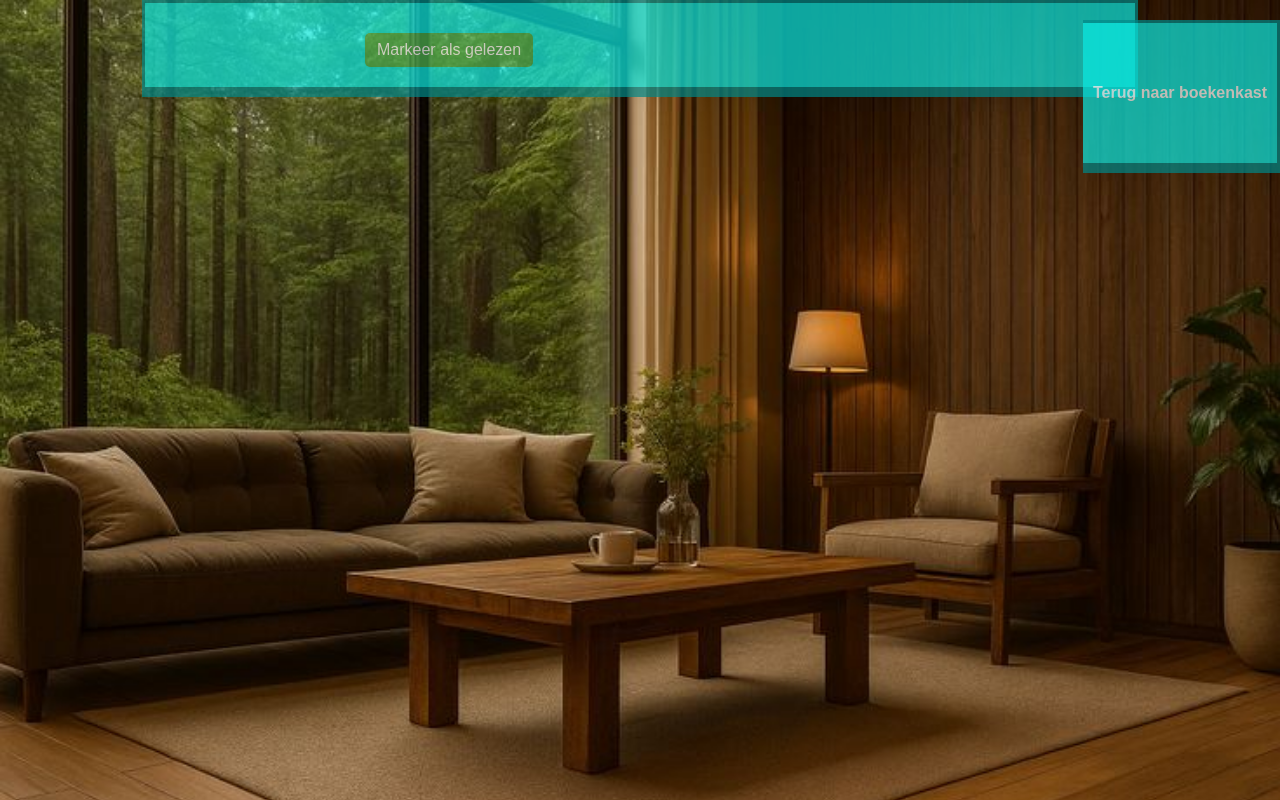
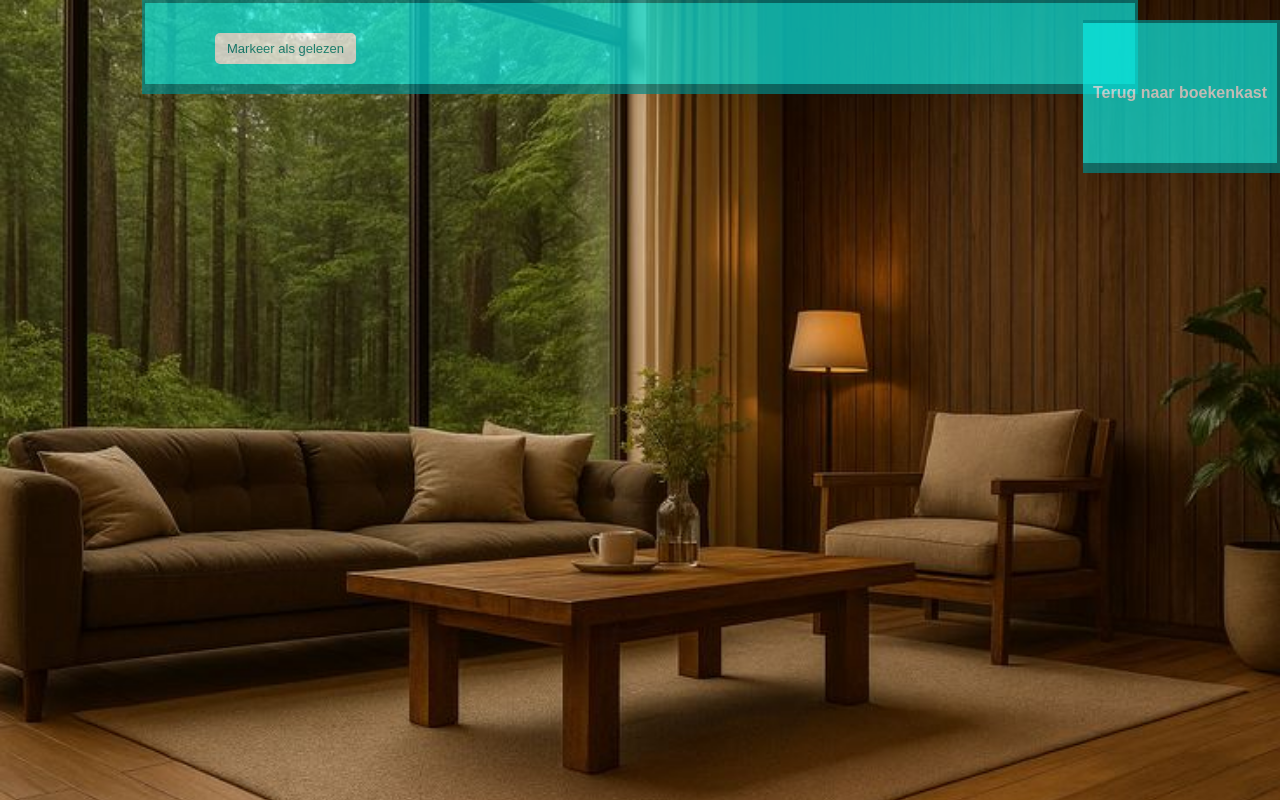
Before and after one commit to Bakkerbout/TLE1, a PHP site: page /bookDetails.php in a window 1280 px wide. Run offline with PHP 8.4, Linux system fonts and the light colour scheme; data that the repository does not hold is empty.

Commit message:
UPDATED buttons are the same on details page

```diff
--- a/bookDetails.php
+++ b/bookDetails.php
@@ -21,11 +21,20 @@ if (isset($_GET['id'])) {
         <div class="background-img"></div>
         <div class="shelfBackground">
             <div class="shelf" id="shelf-background">
-                <h1><?php echo $book['volumeInfo']['title']; ?></h1>
+                <!--                <h1>--><?php //echo $book['volumeInfo']['title']; ?><!--</h1>-->
             </div>
             <a href="#" id="markAsRead"
-               style="display: inline-block; margin-top: 10px; margin-left: 200px; padding: 8px 12px; background-color: #4CAF50; color: white; text-decoration: none; border-radius: 5px;">Markeer
+               style="display: inline-block; text-decoration: none;
+    margin-top: 10px;
+    margin-left: 50px;
+    padding: 8px 12px;
+    background-color: #ffffff;
+    color: #088;
+    border-radius: 5px;
+     font-size: 13px;
+border: black;">Markeer
                 als gelezen</a>
+
         </div>
         <div class="search-box" style="position: absolute; top: 20px; right: 0; opacity: 0.7;">
             <a href="index.php">Terug naar boekenkast</a>
@@ -53,6 +62,7 @@ if (isset($_GET['id'])) {
         if (readBooks.includes(id)) {
             readBooks = readBooks.filter(bookId => bookId !== id);
             markAsReadButton.textContent = "Markeer als gelezen";
+
         } else {
             readBooks.push(id);
             markAsReadButton.textContent = "Markeer als nog niet gelezen";
--- a/css/style.css
+++ b/css/style.css
@@ -197,3 +197,15 @@ a {
     color: #ffffff;
     text-decoration: none;
 }
+
+.detailPageButton {
+    text-decoration: none;
+    margin-top: 10px;
+    margin-left: 50px;
+    padding: 8px 12px;
+    background-color: #ffffff;
+    color: #088;
+    border-radius: 5px;
+    border: black;
+    font-size: 13px;
+}
--- a/js/bookDetails.js
+++ b/js/bookDetails.js
@@ -13,8 +13,10 @@ function init() {
 }
 
 function displayBookDetails(book) {
+
+    console.log("API data:", book);
     let shelfDiv = document.querySelector(".shelfBackground");
-    const {title, authors, description, imageLinks} = book.volumeInfo;
+    const {title, authors, description, imageLinks, pageCount} = book.volumeInfo;
 
     const detailsHTML = document.createElement("div");
     detailsHTML.innerHTML = `
@@ -22,11 +24,13 @@ function displayBookDetails(book) {
         ${authors ? `<p>Auteur(s): ${authors.join(", ")}</p>` : ""}
         ${imageLinks?.thumbnail ? `<img src="${imageLinks.thumbnail}" alt="${title}">` : ""}
         <p>${description || "Geen beschrijving beschikbaar."}</p>
+        <p>Pagecount: ${pageCount || "Informatie niet beschikbaar"}</p>
     `;
     shelfDiv.prepend(detailsHTML);
 
     const addBtn = document.createElement("button");
     addBtn.textContent = "Voeg toe aan boekenkast";
+    addBtn.classList.add("detailPageButton")
     addBtn.style.marginTop = "10px";
     addBtn.addEventListener("click", () => addToBookshelf(book.id));
     shelfDiv.appendChild(addBtn);
```
